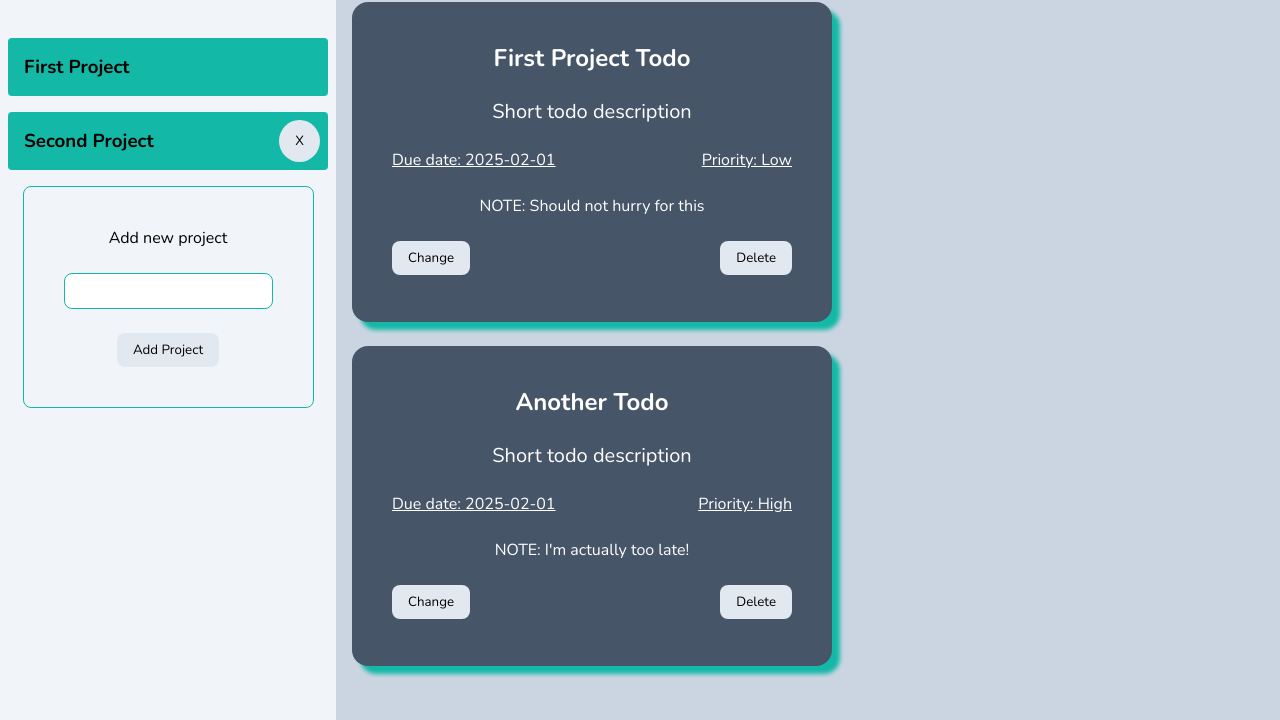
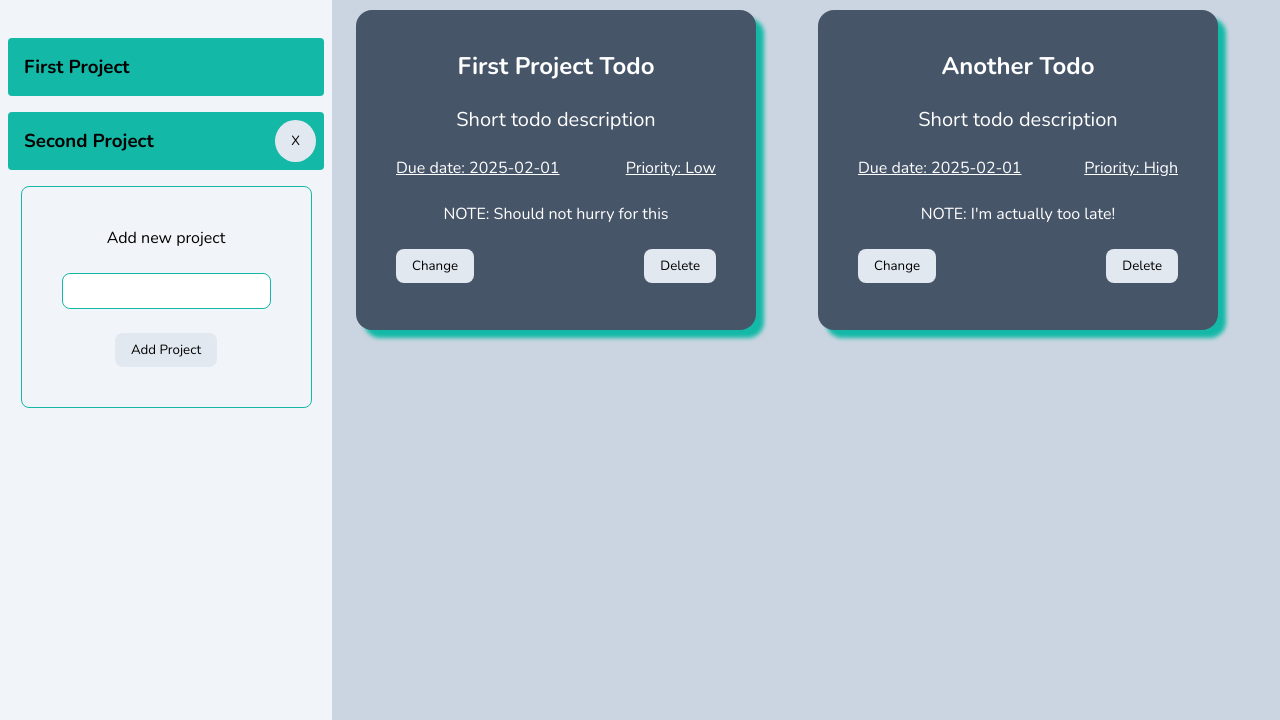
Before and after one commit to rnslepw/todo-list, a website built with webpack: page src/template.html in a window 1280 px wide. Shown: the part 80-800 px from the top of the page. Built offline with nearby package versions, Linux system fonts and the light colour scheme.

Commit message:
Add minor changes yo UI

```diff
--- a/src/components/display.js
+++ b/src/components/display.js
@@ -60,6 +60,7 @@
     const projectsLegend = document.createElement('legend');
     projectsLegend.textContent = "Add new project";
     const projectsInput = document.createElement('input');
+    projectsInput.required = true;
     const projectsBtn = document.createElement('button');
     projectsBtn.textContent = 'Add Project';
     projectsBtn.type = 'submit';
--- a/src/styles.css
+++ b/src/styles.css
@@ -68,7 +68,7 @@
   display: flex;
   flex-direction: column;
   align-items: center;
-  padding: 1rem;
+  padding: 1.5rem;
   gap: 1rem;
   background-color: #cbd5e1;
 }
@@ -83,7 +83,7 @@
 }
 
 .todo {
-  flex: 0 0 25rem;
+  flex: 0 0 20rem;
   background-color: #475569;
   color: white;
   width: 90%;
```
